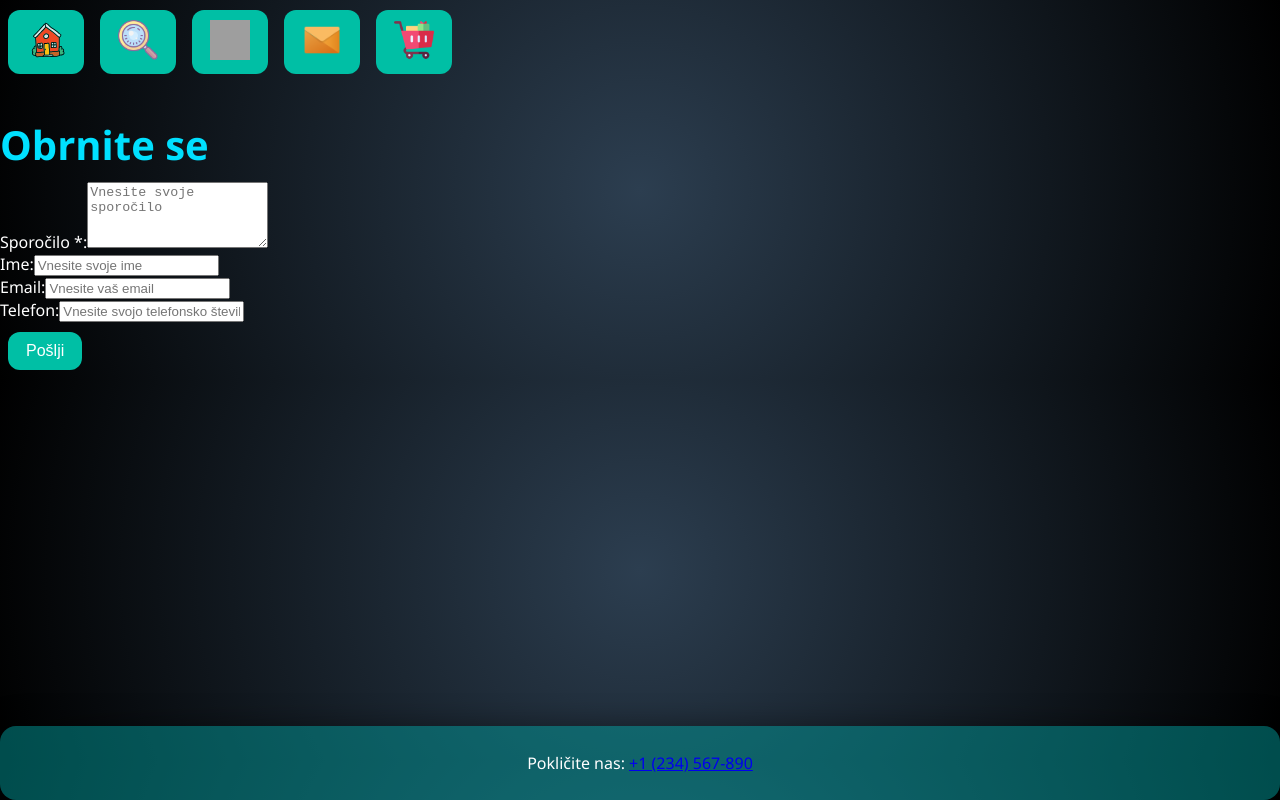
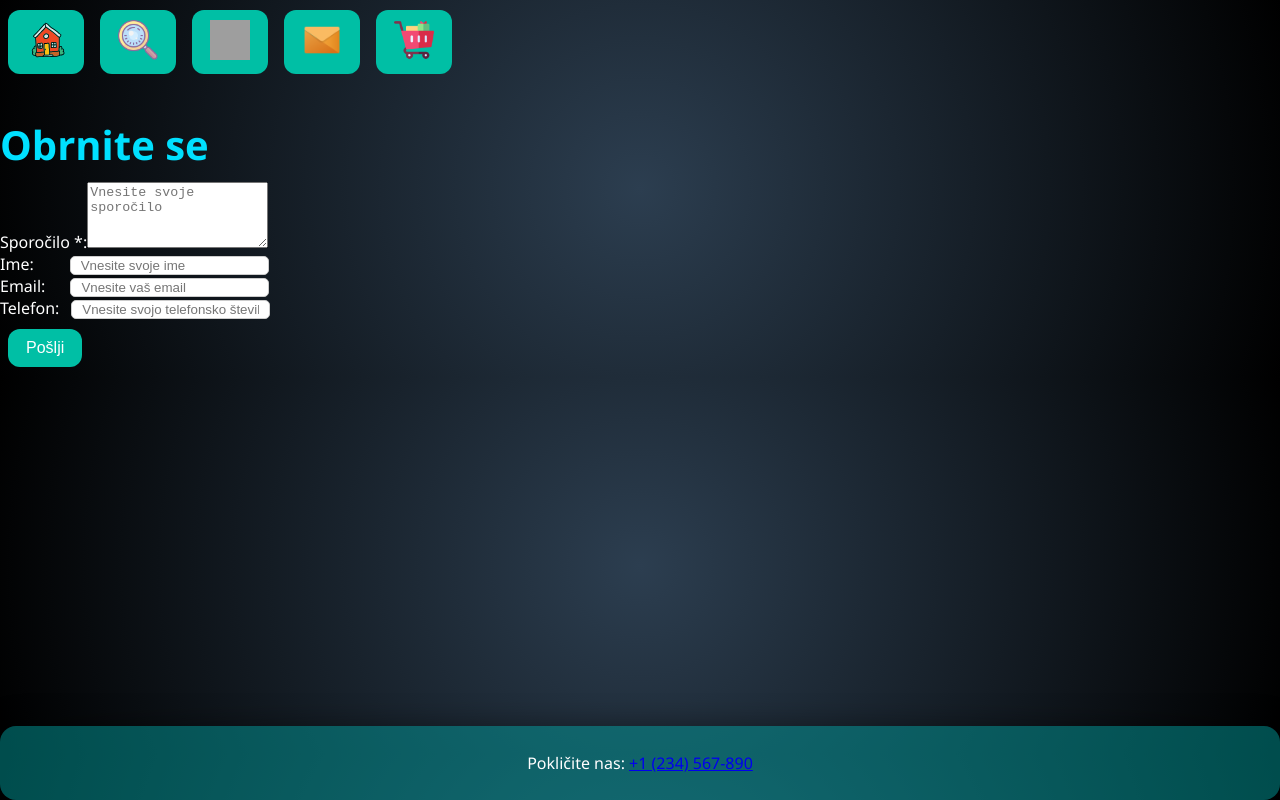
Before and after one commit to kristiana19/crazy-8, a React (Create React App) app: page / in a window 1280 px wide. Both pictures are taken after a click on the button 322 px from the left and 42 px from the top of the page. Built offline with nearby package versions, Linux system fonts and the light colour scheme; grey boxes are pictures that could not be loaded.

Commit message:
Contacts and name app and cart

```diff
--- a/src/app.jsx
+++ b/src/app.jsx
@@ -5,8 +5,7 @@ import Home from "./components/Home/Home";
 import GameCards from "./components/GameCards/gamecards";
 import Crazy from "./components/Crazy 8/Crazy";
 import ContactUs from "./components/Contacts/contacts";
-import Cart from "./components/Cart/Cart";
-
+import Cart from "./components/Cart/cart";
 
 export default function App() {
   const [activeContent, setActiveContent] = useState(null);
@@ -18,7 +17,9 @@ export default function App() {
   return (
     <div className="Home">
       <Head />
-      <header style={{display:"flex", flex:"justify-between", width:"full"}}>
+      <header
+        style={{ display: "flex", flex: "justify-between", width: "full" }}
+      >
         <Header onContentChange={handleContentChange} />
       </header>
 
@@ -31,22 +32,22 @@ export default function App() {
         {activeContent === "five" && <Cart />}
       </main>
 
-
-      <footer style={{width: "100%", position: "fixed", bottom: "0"}}>
-      <div style={{
+      <footer style={{ width: "100%", position: "fixed", bottom: "0" }}>
+        <div
+          style={{
             margin: "auto",
             padding: "10px",
             backgroundColor: "rgba(0, 158, 158, 0.49)",
             borderRadius: "16px",
             boxShadow: "0 0 30px rgba(0, 0, 0, 0.4)",
-            textAlign: "center"
-          }}>
-        <p>
-          Pokličite nas: <a href="tel:+1234567890">+1 (234) 567-890</a>
-        </p>
+            textAlign: "center",
+          }}
+        >
+          <p>
+            Pokličite nas: <a href="tel:+1234567890">+1 (234) 567-890</a>
+          </p>
         </div>
       </footer>
-
     </div>
   );
 }
--- a/src/components/Contacts/contacts.css
+++ b/src/components/Contacts/contacts.css
@@ -1,4 +1,4 @@
-.maindiv{
+.maindiv {
   align-items: center;
   max-width: 960px;
   margin: 40px auto;
@@ -6,5 +6,7 @@
   background-color: rgba(255, 255, 255, 0.05);
   border-radius: 16px;
   box-shadow: 0 0 30px rgba(0, 0, 0, 0.4);
-
 }
+div {
+  align-items: center;
+}
--- a/src/components/Contacts/contacts.jsx
+++ b/src/components/Contacts/contacts.jsx
@@ -38,7 +38,9 @@ function ContactUs() {
         <h2 className="text-2xl font-bold mb-4 text-center">Obrnite se</h2>
 
         {submitted ? (
-          <p className="text-green-600 text-center">Hvala! Vaše sporočilo je bilo poslano.</p>
+          <p className="text-green-600 text-center">
+            Hvala! Vaše sporočilo je bilo poslano.
+          </p>
         ) : (
           <form onSubmit={handleSubmit} className="space-y-4">
             <div>
@@ -57,6 +59,7 @@ function ContactUs() {
 
             {/* Display error if any*/}
             {error && <p className="text-red-600">{error}</p>}
+
             <div>
               <label className="block text-gray-700">Ime:</label>
               <input
@@ -65,6 +68,13 @@ function ContactUs() {
                 onChange={(e) => setName(e.target.value)}
                 className="w-full px-3 py-2 border rounded-md"
                 placeholder="Vnesite svoje ime"
+                style={{
+                  marginLeft: "36px",
+                  paddingLeft: "10px",
+                  paddingRight: "10px",
+                  border: "1px solid #ccc",
+                  borderRadius: "5px",
+                }}
               />
             </div>
             <div>
@@ -75,6 +85,13 @@ function ContactUs() {
                 onChange={(e) => setEmail(e.target.value)}
                 className="w-full px-3 py-2 border rounded-md"
                 placeholder="Vnesite vaš email"
+                style={{
+                  marginLeft: "25px",
+                  paddingLeft: "10px",
+                  paddingRight: "10px",
+                  border: "1px solid #ccc",
+                  borderRadius: "5px",
+                }}
               />
             </div>
             <div>
@@ -85,6 +102,13 @@ function ContactUs() {
                 onChange={(e) => setPhone(e.target.value)}
                 className="w-full px-3 py-2 border rounded-md"
                 placeholder="Vnesite svojo telefonsko številko"
+                style={{
+                  marginLeft: "12px",
+                  paddingLeft: "10px",
+                  paddingRight: "10px",
+                  border: "1px solid #ccc",
+                  borderRadius: "5px",
+                }}
               />
             </div>
             <button
--- a/src/index.js
+++ b/src/index.js
@@ -1,8 +1,6 @@
 import React from "react";
 import ReactDOM from "react-dom/client";
-import App from "./App";
-
-
+import App from "./app";
 
 const root = ReactDOM.createRoot(document.getElementById("root"));
 root.render(
```
Lines whose indentation alone changed are shown as unchanged.
